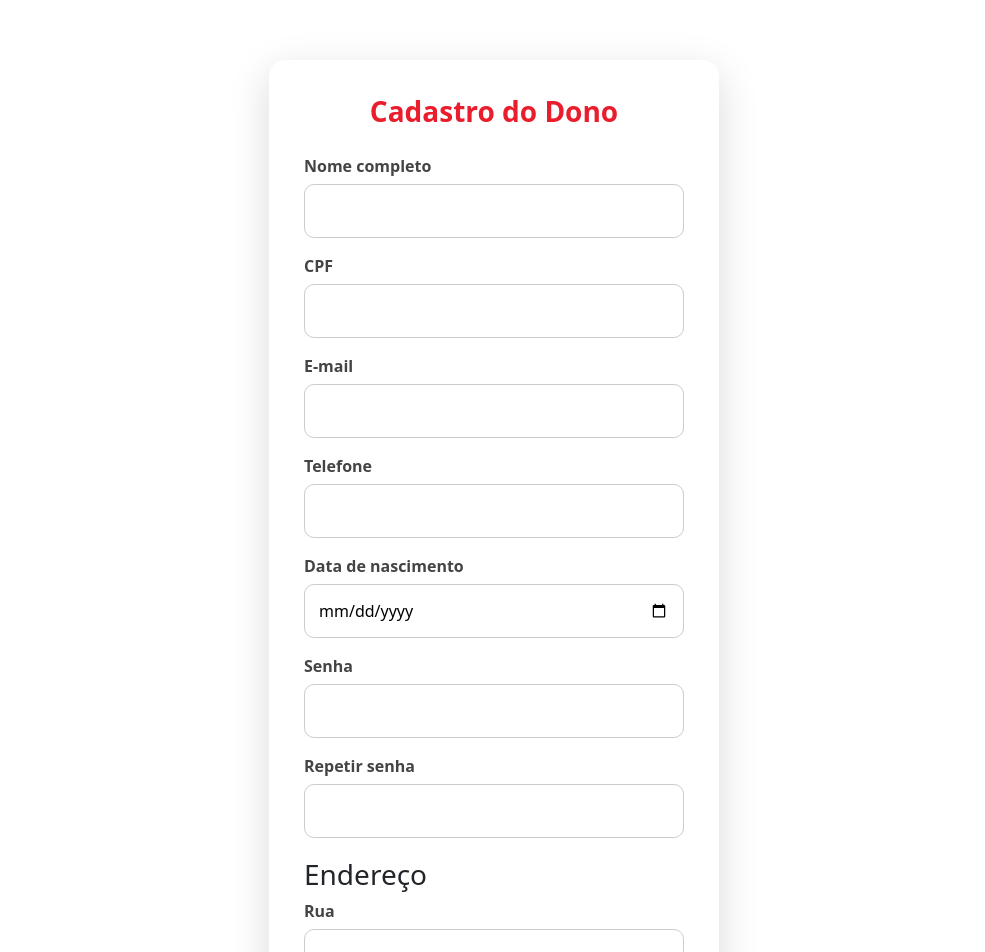
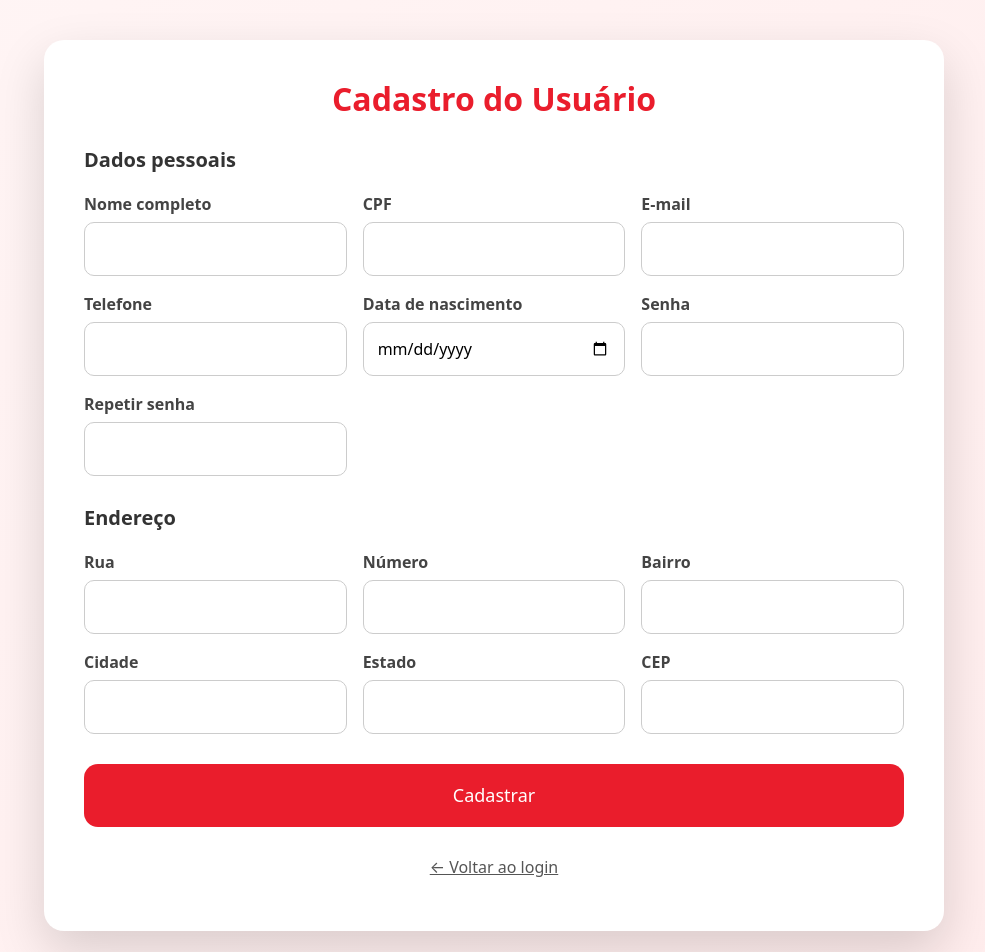
Before and after one commit to DafniMilla/ifood-web, a React (Create React App) app: page /cadastroDonoRest in a window 1280 px wide. Shown: the top 952 px of the page, without its empty margins (146-1131 px from the left). Built offline with nearby package versions, Linux system fonts and the light colour scheme.

Commit message:
interface de cadastros melhoradas

```diff
--- a/src/views/cadastros/FormCadastroDonoRest.jsx
+++ b/src/views/cadastros/FormCadastroDonoRest.jsx
@@ -1,6 +1,25 @@
 import axios from "axios";
 import { useState } from "react";
-import {useLocation, useNavigate } from "react-router-dom";
+import { useLocation, useNavigate } from "react-router-dom";
+
+/* ========= MÁSCARAS ========= */
+
+function maskCPF(value) {
+  return value
+    .replace(/\D/g, "")
+    .replace(/(\d{3})(\d)/, "$1.$2")
+    .replace(/(\d{3})(\d)/, "$1.$2")
+    .replace(/(\d{3})(\d{1,2})$/, "$1-$2")
+    .slice(0, 14);
+}
+
+function maskPhone(value) {
+  return value
+    .replace(/\D/g, "")
+    .replace(/(\d{2})(\d)/, "($1) $2")
+    .replace(/(\d{5})(\d)/, "$1-$2")
+    .slice(0, 15);
+}
 
 export default function FormCadastroDonoRest({ onBackToLogin }) {
   const [nome, setNome] = useState("");
@@ -11,9 +30,10 @@ export default function FormCadastroDonoRest({ onBackToLogin }) {
   const [password, setPassword] = useState("");
   const [repPassword, setRepPassword] = useState("");
   const [erro, setErro] = useState("");
+
   const location = useLocation();
   const navigate = useNavigate();
-  const id_usuario = location.state?.id_usuario;
+
   const [rua, setRua] = useState("");
   const [numero, setNumero] = useState("");
   const [bairro, setBairro] = useState("");
@@ -21,25 +41,33 @@ export default function FormCadastroDonoRest({ onBackToLogin }) {
   const [estado, setEstado] = useState("");
   const [cep, setCep] = useState("");
 
+  async function cadastrar() {
+    const cpfNumeros = cpf.replace(/\D/g, "");
+    const foneNumeros = fone.replace(/\D/g, "");
 
-  async function cadastrar() {
-    if (!nome || !cpf || !email || !password || !fone || !dtNascimento || !rua || !numero || !bairro || !cidade || !estado || !cep)
+    if (
+      !nome || !cpf || !email || !password || !fone ||
+      !dtNascimento || !rua || !numero || !bairro ||
+      !cidade || !estado || !cep
+    ) {
       return setErro("Preencha todos os campos");
+    }
 
     if (!email.includes("@")) return setErro("O e-mail deve conter @");
-    if (cpf.length !== 11) return setErro("CPF deve ter 11 dígitos");
+    if (cpfNumeros.length !== 11) return setErro("CPF deve ter 11 dígitos");
+    if (foneNumeros.length !== 11) return setErro("Telefone inválido");
     if (password.length < 6) return setErro("Senha deve ter no mínimo 6 caracteres");
-    if (password !== repPassword) return setErro("As senhas dever ser iguais!");
+    if (password !== repPassword) return setErro("As senhas devem ser iguais");
 
     setErro("");
 
     const payload = {
       nome,
-      cpf,
+      cpf: cpfNumeros,
       email,
       password,
       dt_nascimento: dtNascimento,
-    fone_celular: fone,
+      fone_celular: foneNumeros,
       endereco: {
         rua,
         numero,
@@ -47,33 +75,27 @@ export default function FormCadastroDonoRest({ onBackToLogin }) {
         cidade,
         estado,
         cep,
-        }
-
+      },
     };
 
     try {
-  const res = await axios.post(
-    "http://localhost:8081/auth/registro",
-    payload
-  );
-
-  const id_usuario = res.data.idUsuario;
-
-  // volta para a tela de login do FormLogin
+      await axios.post("http://localhost:8081/auth/registro", payload);
       onBackToLogin();
-
     } catch (e) {
       console.log(e);
-  setErro("Erro ao cadastrar dono");
+      setErro("Erro ao cadastrar usuário");
     }
   }
 
   return (
+    <div style={styles.page}>
       <div style={styles.container}>
-      <h1 style={styles.titulo}>Cadastro do Dono</h1>
+        <h1 style={styles.titulo}>Cadastro do Usuário</h1>
 
-      {erro && <p style={styles.erro}>{erro}</p>}
+        <div style={styles.section}>
+          <h3 style={styles.subtitulo}>Dados pessoais</h3>
 
+          <div style={styles.grid2}>
             <div style={styles.group}>
               <label style={styles.label}>Nome completo</label>
               <input style={styles.input} value={nome} onChange={(e) => setNome(e.target.value)} />
@@ -81,7 +103,11 @@ try {
 
             <div style={styles.group}>
               <label style={styles.label}>CPF</label>
-        <input style={styles.input} maxLength={11} value={cpf} onChange={(e) => setCpf(e.target.value)} />
+              <input
+                style={styles.input}
+                value={cpf}
+                onChange={(e) => setCpf(maskCPF(e.target.value))}
+              />
             </div>
 
             <div style={styles.group}>
@@ -91,107 +117,160 @@ try {
 
             <div style={styles.group}>
               <label style={styles.label}>Telefone</label>
-        <input style={styles.input} value={fone} onChange={(e) => setFone(e.target.value)} />
+              <input
+                style={styles.input}
+                value={fone}
+                onChange={(e) => setFone(maskPhone(e.target.value))}
+              />
             </div>
 
             <div style={styles.group}>
               <label style={styles.label}>Data de nascimento</label>
-        <input style={styles.input} type="date" value={dtNascimento} onChange={(e) => setDtNascimento(e.target.value)} />
+              <input
+                style={styles.input}
+                type="date"
+                value={dtNascimento}
+                onChange={(e) => setDtNascimento(e.target.value)}
+              />
             </div>
 
             <div style={styles.group}>
               <label style={styles.label}>Senha</label>
-        <input style={styles.input} type="password" value={password} onChange={(e) => setPassword(e.target.value)} />
+              <input
+                style={styles.input}
+                type="password"
+                value={password}
+                onChange={(e) => setPassword(e.target.value)}
+              />
             </div>
 
             <div style={styles.group}>
               <label style={styles.label}>Repetir senha</label>
-        <input style={styles.input} type="password" value={repPassword} onChange={(e) => setRepPassword(e.target.value)} />
+              <input
+                style={styles.input}
+                type="password"
+                value={repPassword}
+                onChange={(e) => setRepPassword(e.target.value)}
+              />
+            </div>
+          </div>
         </div>
 
-        <h3 style={{ marginTop: 20 }}>Endereço</h3>
+        <div style={styles.section}>
+          <h3 style={styles.subtitulo}>Endereço</h3>
 
+          <div style={styles.grid2}>
+            <div style={styles.group}>
               <label style={styles.label}>Rua</label>
               <input style={styles.input} value={rua} onChange={(e) => setRua(e.target.value)} />
+            </div>
 
+            <div style={styles.group}>
               <label style={styles.label}>Número</label>
               <input style={styles.input} value={numero} onChange={(e) => setNumero(e.target.value)} />
+            </div>
 
+            <div style={styles.group}>
               <label style={styles.label}>Bairro</label>
               <input style={styles.input} value={bairro} onChange={(e) => setBairro(e.target.value)} />
+            </div>
 
+            <div style={styles.group}>
               <label style={styles.label}>Cidade</label>
               <input style={styles.input} value={cidade} onChange={(e) => setCidade(e.target.value)} />
+            </div>
 
+            <div style={styles.group}>
               <label style={styles.label}>Estado</label>
               <input style={styles.input} value={estado} onChange={(e) => setEstado(e.target.value)} />
+            </div>
 
+            <div style={styles.group}>
               <label style={styles.label}>CEP</label>
               <input style={styles.input} value={cep} onChange={(e) => setCep(e.target.value)} />
+            </div>
+          </div>
+        </div>
 
-
+        {erro && <div style={styles.erro}>{erro}</div>}
 
         <button style={styles.btn} onClick={cadastrar}>
           Cadastrar
         </button>
 
-      <button
-        style={styles.voltar}
-        onClick={(e) => {
-          e.preventDefault();
-          if (onBackToLogin) onBackToLogin("login");
-        }}>
+        <button style={styles.voltar} onClick={onBackToLogin}>
           ← Voltar ao login
         </button>
+      </div>
     </div>
   );
 }
 
+/* ========= STYLES ========= */
+
 const styles = {
+  page: {
+    minHeight: "100vh",
+    background: "linear-gradient(135deg, #fff5f5, #ffecec)",
+    padding: "40px 20px",
+  },
   container: {
-    maxWidth: 450,
-    margin: "60px auto",
+    maxWidth: 900,
+    margin: "0 auto",
     backgroundColor: "#fff",
-    padding: 35,
-    borderRadius: 16,
-    boxShadow: "0 12px 40px rgba(0,0,0,0.15)",
-    fontFamily: "system-ui, -apple-system, Segoe UI, Roboto, Helvetica Neue, Arial",
+    padding: 40,
+    borderRadius: 20,
+    boxShadow: "0 20px 50px rgba(0,0,0,0.15)",
+    fontFamily: "system-ui, -apple-system, Segoe UI, Roboto",
   },
   titulo: {
     textAlign: "center",
     color: "#ea1d2c",
-    fontSize: 28,
+    fontSize: 32,
     fontWeight: 700,
-    marginBottom: 25,
+    marginBottom: 30,
   },
-  group: { marginBottom: 16 },
-  label: {
-    display: "block",
-    marginBottom: 6,
-    fontWeight: "600",
-    color: "#444",
+  subtitulo: {
+    fontSize: 20,
+    fontWeight: 600,
+    marginBottom: 20,
+    color: "#333",
   },
+  section: { marginBottom: 30 },
+  grid2: {
+    display: "grid",
+    gridTemplateColumns: "repeat(auto-fit, minmax(260px, 1fr))",
+    gap: 16,
+  },
+  group: { display: "flex", flexDirection: "column" },
+  label: { marginBottom: 6, fontWeight: 600, color: "#444" },
   input: {
-    width: "100%",
     padding: 14,
     borderRadius: 10,
     border: "1px solid #ccc",
     fontSize: 16,
   },
+  erro: {
+    backgroundColor: "#ffe5e5",
+    padding: 14,
+    borderRadius: 12,
+    color: "#b30000",
+    textAlign: "center",
+    marginBottom: 20,
+  },
   btn: {
     width: "100%",
-    padding: 16,
+    padding: 18,
     backgroundColor: "#ea1d2c",
     color: "#fff",
     border: "none",
-    borderRadius: 12,
+    borderRadius: 14,
     fontSize: 18,
     cursor: "pointer",
-    transition: "0.3s",
   },
   voltar: {
     width: "100%",
-    marginTop: 15,
+    marginTop: 16,
     padding: 12,
     background: "none",
     border: "none",
@@ -200,12 +279,4 @@ const styles = {
     color: "#555",
     textDecoration: "underline",
   },
-  erro: {
-    backgroundColor: "#ffe5e5",
-    padding: 12,
-    borderRadius: 10,
-    color: "#b30000",
-    textAlign: "center",
-    marginBottom: 15,
-  },
 };
--- a/src/views/cadastros/FormCadastroRest.jsx
+++ b/src/views/cadastros/FormCadastroRest.jsx
@@ -1,6 +1,28 @@
 import { useEffect, useState } from "react";
 import axios from "axios";
 import { useLocation, useNavigate } from "react-router-dom";
+
+/* ================= MÁSCARAS ================= */
+
+function maskPhone(value) {
+  return value
+    .replace(/\D/g, "")
+    .replace(/(\d{2})(\d)/, "($1) $2")
+    .replace(/(\d{5})(\d)/, "$1-$2")
+    .slice(0, 15);
+}
+
+function maskCNPJ(value) {
+  return value
+    .replace(/\D/g, "")
+    .replace(/^(\d{2})(\d)/, "$1.$2")
+    .replace(/^(\d{2})\.(\d{3})(\d)/, "$1.$2.$3")
+    .replace(/\.(\d{3})(\d)/, ".$1/$2")
+    .replace(/(\d{4})(\d)/, "$1-$2")
+    .slice(0, 18);
+}
+
+/* ================= COMPONENTE ================= */
 
 export default function FormCadastroRest() {
   const location = useLocation();
@@ -12,7 +34,6 @@ export default function FormCadastroRest() {
   const [cnpj, setCnpj] = useState("");
   const [raio, setRaio] = useState("");
 
-  // endereço
   const [rua, setRua] = useState("");
   const [numero, setNumero] = useState("");
   const [bairro, setBairro] = useState("");
@@ -20,94 +41,99 @@ export default function FormCadastroRest() {
   const [estado, setEstado] = useState("");
   const [cep, setCep] = useState("");
 
-  // categorias
   const [categorias, setCategorias] = useState([]);
   const [categoriaId, setCategoriaId] = useState("");
 
-  // imagem
   const [imagem, setImagem] = useState(null);
-
   const [erro, setErro] = useState("");
 
-  // pega as catergorias
+  /* ========= CATEGORIAS ========= */
   useEffect(() => {
     async function carregarCategorias() {
-      try {
-        const resposta = await axios.get("http://localhost:8081/categorias/restaurantes");
-        setCategorias(resposta.data);
-      } catch (e) {
-        console.log("Erro ao carregar categorias", e);
-      }
+      const res = await axios.get("http://localhost:8081/categorias/restaurantes");
+      setCategorias(res.data);
     }
     carregarCategorias();
   }, []);
 
+  /* ========= CADASTRAR ========= */
   async function cadastrar() {
-    if (!nome || !telefone || !cnpj || !raio || !categoriaId || !rua || !numero || !bairro || !cidade || !estado || !cep)
+    if (
+      !nome || !telefone || !cnpj || !raio || !categoriaId ||
+      !rua || !numero || !bairro || !cidade || !estado || !cep
+    ) {
       return setErro("Preencha todos os campos obrigatórios");
+    }
 
-    if (!imagem)
-      return setErro("Envie uma imagem do restaurante!");
+    if (!imagem) {
+      return setErro("Envie uma imagem do restaurante");
+    }
 
     try {
-      // montar objeto de dados igual ao RestauranteRequest
       const dados = {
         nome,
-        telefone,
-        cnpj,
+        telefone: telefone.replace(/\D/g, ""),
+        cnpj: cnpj.replace(/\D/g, ""),
         raio_entrega: raio,
         categoriaId,
         idUsuario: id_usuario,
-        endereco: {
-          rua,
-          numero,
-          bairro,
-          cidade,
-          estado,
-          cep,
-        }
+        endereco: { rua, numero, bairro, cidade, estado, cep },
       };
 
       const formData = new FormData();
-      formData.append("dados", new Blob([JSON.stringify(dados)], { type: "application/json" }));
+      formData.append(
+        "dados",
+        new Blob([JSON.stringify(dados)], { type: "application/json" })
+      );
       formData.append("imagem", imagem);
-       const token = localStorage.getItem("token")
+
+      const token = localStorage.getItem("token");
+
       await axios.post("http://localhost:8081/restaurante", formData, {
         headers: {
-    "Authorization": `Bearer ${token}`,
-    "Content-Type": "multipart/form-data"
-  }
+          Authorization: `Bearer ${token}`,
+          "Content-Type": "multipart/form-data",
+        },
       });
 
       navigate("/telaprincipal");
-
     } catch (e) {
-      console.log(e);
       setErro("Erro ao cadastrar restaurante");
     }
   }
 
+  /* ================= JSX ================= */
+
   return (
     <div style={styles.page}>
       <div style={styles.container}>
-
         <h1 style={styles.titulo}>Cadastro do Restaurante</h1>
 
-        {erro && <p style={styles.erro}>{erro}</p>}
+        <div style={styles.section}>
+          <h3 style={styles.subtitulo}>Dados do restaurante</h3>
 
-        <label style={styles.label}>Nome do Restaurante</label>
+          <div style={styles.grid2}>
+            <div style={styles.group}>
+              <label style={styles.label}>Nome</label>
               <input style={styles.input} value={nome} onChange={(e) => setNome(e.target.value)} />
+            </div>
 
+            <div style={styles.group}>
               <label style={styles.label}>Telefone</label>
-        <input style={styles.input} value={telefone} onChange={(e) => setTelefone(e.target.value)} />
+              <input style={styles.input} value={telefone} onChange={(e) => setTelefone(maskPhone(e.target.value))} />
+            </div>
 
+            <div style={styles.group}>
               <label style={styles.label}>CNPJ</label>
-        <input style={styles.input} maxLength={18} value={cnpj} onChange={(e) => setCnpj(e.target.value)} />
+              <input style={styles.input} value={cnpj} onChange={(e) => setCnpj(maskCNPJ(e.target.value))} />
+            </div>
 
-        <label style={styles.label}>Raio de Entrega (km)</label>
+            <div style={styles.group}>
+              <label style={styles.label}>Raio de entrega (km)</label>
               <input style={styles.input} value={raio} onChange={(e) => setRaio(e.target.value)} />
+            </div>
 
-        {/* Seleção de categoria */}
+            <div style={styles.group}>
               <label style={styles.label}>Categoria</label>
               <select style={styles.input} value={categoriaId} onChange={(e) => setCategoriaId(e.target.value)}>
                 <option value="">Selecione...</option>
@@ -115,103 +141,104 @@ export default function FormCadastroRest() {
                   <option key={cat.id} value={cat.id}>{cat.nome}</option>
                 ))}
               </select>
+            </div>
 
-        {/*  Endereço */}
-        <h3 style={{ marginTop: 20 }}>Endereço</h3>
+            <div style={styles.group}>
+              <label style={styles.label}>Imagem</label>
+              <input type="file" accept="image/*" style={styles.input} onChange={(e) => setImagem(e.target.files[0])} />
+            </div>
+          </div>
+        </div>
 
-        <label style={styles.label}>Rua</label>
-        <input style={styles.input} value={rua} onChange={(e) => setRua(e.target.value)} />
+        <div style={styles.section}>
+          <h3 style={styles.subtitulo}>Endereço</h3>
 
-        <label style={styles.label}>Número</label>
-        <input style={styles.input} value={numero} onChange={(e) => setNumero(e.target.value)} />
+          <div style={styles.grid2}>
+            <input style={styles.input} placeholder="Rua" value={rua} onChange={(e) => setRua(e.target.value)} />
+            <input style={styles.input} placeholder="Número" value={numero} onChange={(e) => setNumero(e.target.value)} />
+            <input style={styles.input} placeholder="Bairro" value={bairro} onChange={(e) => setBairro(e.target.value)} />
+            <input style={styles.input} placeholder="Cidade" value={cidade} onChange={(e) => setCidade(e.target.value)} />
+            <input style={styles.input} placeholder="Estado" value={estado} onChange={(e) => setEstado(e.target.value)} />
+            <input style={styles.input} placeholder="CEP" value={cep} onChange={(e) => setCep(e.target.value)} />
+          </div>
+        </div>
 
-        <label style={styles.label}>Bairro</label>
-        <input style={styles.input} value={bairro} onChange={(e) => setBairro(e.target.value)} />
-
-        <label style={styles.label}>Cidade</label>
-        <input style={styles.input} value={cidade} onChange={(e) => setCidade(e.target.value)} />
-
-        <label style={styles.label}>Estado</label>
-        <input style={styles.input} value={estado} onChange={(e) => setEstado(e.target.value)} />
-
-        <label style={styles.label}>CEP</label>
-        <input style={styles.input} value={cep} onChange={(e) => setCep(e.target.value)} />
-
-        {/*  Upload da imagem */}
-        <label style={styles.label}>Imagem do Restaurante</label>
-        <input
-          type="file"
-          accept="image/*"
-          onChange={(e) => setImagem(e.target.files[0])}
-          style={styles.input}
-        />
+        {erro && <div style={styles.erro}>{erro}</div>}
 
         <button style={styles.btn} onClick={cadastrar}>
           Concluir cadastro
         </button>
-
       </div>
     </div>
   );
 }
 
+/* ================= ESTILOS ================= */
+
 const styles = {
   page: {
-    display: "flex",
-    justifyContent: "center",
-    padding: "40px",
-    backgroundColor: "#f8f9fa",
     minHeight: "100vh",
+    background: "linear-gradient(135deg, #fff5f5, #ffecec)",
+    padding: "40px 20px",
   },
   container: {
-    width: "100%",
-    maxWidth: 450,
+    maxWidth: 900,
+    margin: "0 auto",
     backgroundColor: "#fff",
-    padding: 30,
-    borderRadius: 16,
-    boxShadow: "0 6px 25px rgba(0,0,0,0.1)",
+    padding: 40,
+    borderRadius: 20,
+    boxShadow: "0 20px 50px rgba(0,0,0,0.15)",
   },
   titulo: {
     textAlign: "center",
     color: "#ea1d2c",
-    fontSize: 28,
-    fontWeight: "700",
-    marginBottom: 25,
+    fontSize: 32,
+    fontWeight: 700,
+    marginBottom: 30,
+  },
+  subtitulo: {
+    fontSize: 20,
+    fontWeight: 600,
+    marginBottom: 20,
+  },
+  section: {
+    marginBottom: 30,
+  },
+  grid2: {
+    display: "grid",
+    gridTemplateColumns: "repeat(auto-fit, minmax(260px, 1fr))",
+    gap: 16,
+  },
+  group: {
+    display: "flex",
+    flexDirection: "column",
   },
   label: {
-    fontSize: 15,
-    fontWeight: "600",
     marginBottom: 6,
-    color: "#333",
-    display: "block",
+    fontWeight: 600,
   },
   input: {
-    width: "100%",
-    padding: 13,
-    marginBottom: 15,
-    border: "1px solid #dee2e6",
+    padding: 14,
     borderRadius: 10,
-    fontSize: 15,
-    transition: "0.3s",
+    border: "1px solid #ccc",
+    fontSize: 16,
+  },
+  erro: {
+    backgroundColor: "#ffe5e5",
+    padding: 14,
+    borderRadius: 12,
+    color: "#b30000",
+    textAlign: "center",
+    marginBottom: 20,
   },
   btn: {
     width: "100%",
+    padding: 18,
     backgroundColor: "#ea1d2c",
     color: "#fff",
-    padding: 14,
-    borderRadius: 10,
+    border: "none",
+    borderRadius: 14,
     fontSize: 18,
-    border: "none",
     cursor: "pointer",
-    fontWeight: "600",
-    boxShadow: "0 4px 10px rgba(234,29,44,0.3)",
-  },
-  erro: {
-    backgroundColor: "#ffe5e5",
-    padding: 12,
-    borderRadius: 10,
-    color: "#b70000",
-    marginBottom: 15,
-    textAlign: "center",
   },
 };
```
Also changed, not shown: 1 other file (tests, documents, lock files or other folders). Lines whose indentation alone changed are shown as unchanged.
